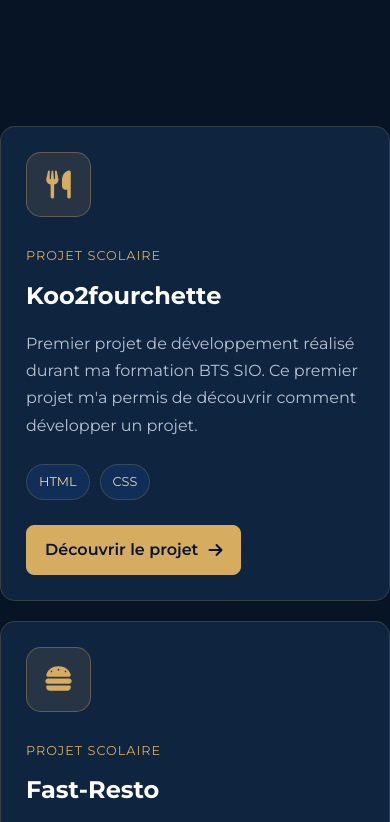
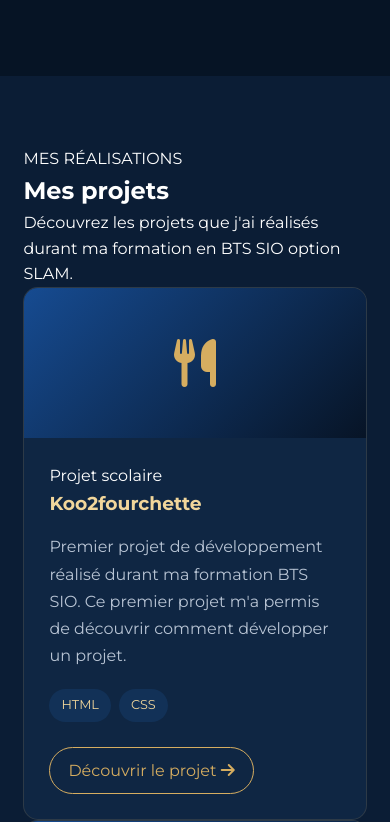
Before and after one commit to lealacroix5/Portfolio, a plain HTML site: page index.html in a window 390 px wide. Shown: the part 5880-6702 px from the top of the page. Drawn offline with Linux system fonts and the light colour scheme.

Commit message:
modifs index et css

```diff
--- a/css/style.css
+++ b/css/style.css
@@ -698,26 +698,61 @@ section {
 /* ============================= */
 
 .projets {
-    padding: 100px 8%;
-    background: rgba(11, 29, 53, 0.45);
-}
+    padding: 80px 8%;
+    background: var(--bleu-fonce);
+}
+
+/* GRILLE DES 3 PROJETS */
 
 .projets-grille {
     display: grid;
-    grid-template-columns: repeat(auto-fit, minmax(280px, 1fr));
+    grid-template-columns: repeat(3, minmax(0, 1fr));
     gap: 30px;
-    max-width: 1100px;
-    margin: 50px auto 0;
+
+    max-width: 1200px;
+    margin: 40px auto 0;
+    width: 100%;
+}
+
+/* CARTES DES PROJETS */
+
+.projets-grille .projet-carte {
+    min-width: 0;
+    height: 100%;
+}
+
+/* =========================
+   RESPONSIVE
+========================= */
+
+/* TABLETTES */
+
+@media (max-width: 992px) {
+    .projets-grille {
+        grid-template-columns: repeat(2, minmax(0, 1fr));
+        gap: 20px;
+    }
+}
+
+/* TÉLÉPHONES */
+
+@media (max-width: 600px) {
+    .projets {
+        padding: 60px 5%;
+    }
+
+    .projets-grille {
+        grid-template-columns: 1fr;
+        gap: 20px;
+    }
 }
 
 .projet-carte {
-    position: relative;
-    padding: 30px;
     background: var(--fond-carte);
-    border: 1px solid rgba(214, 173, 96, 0.2);
+    border: 1px solid rgba(214, 173, 96, 0.15);
     border-radius: 15px;
+    overflow: hidden;
     transition: 0.3s ease;
-    overflow: hidden;
 }
 
 .projet-carte:hover {
@@ -727,93 +762,74 @@ section {
 }
 
 .projet-icone {
-    width: 65px;
-    height: 65px;
+    height: 150px;
     display: flex;
     align-items: center;
     justify-content: center;
-    background: rgba(214, 173, 96, 0.12);
-    border: 1px solid rgba(214, 173, 96, 0.35);
-    border-radius: 15px;
+    background: linear-gradient(135deg, var(--bleu-royal), var(--bleu-nuit));
+    color: var(--dore);
+    font-size: 3rem;
+}
+
+.projet-contenu {
+    padding: 25px;
+}
+
+.projet-contenu h3 {
+    color: var(--dore-clair);
+    margin-bottom: 15px;
+}
+
+.projet-contenu p {
+    color: var(--gris);
+    line-height: 1.7;
+    margin-bottom: 20px;
+}
+
+.projet-technologies {
+    display: flex;
+    flex-wrap: wrap;
+    gap: 8px;
     margin-bottom: 25px;
 }
 
-.projet-icone i {
-    font-size: 28px;
-    color: var(--dore);
-}
-
-.projet-type {
-    display: inline-block;
-    color: var(--dore);
-    font-size: 0.8rem;
-    text-transform: uppercase;
-    letter-spacing: 1px;
-    margin-bottom: 10px;
-}
-
-.projet-contenu h3 {
-    color: var(--blanc);
-    font-size: 1.5rem;
-    margin-bottom: 15px;
-}
-
-.projet-contenu p {
-    color: var(--gris);
-    line-height: 1.7;
-    margin-bottom: 25px;
-}
-
-.projet-technologies {
-    display: flex;
-    flex-wrap: wrap;
-    gap: 10px;
-}
-
 .projet-technologies span {
-    padding: 7px 12px;
+    background: rgba(38, 117, 201, 0.15);
     color: var(--dore-clair);
-    background: rgba(22, 75, 145, 0.3);
-    border: 1px solid rgba(214, 173, 96, 0.2);
+    padding: 6px 12px;
     border-radius: 20px;
     font-size: 0.8rem;
 }
 
 .bouton-projet {
-    display: inline-flex;
-    align-items: center;
-    gap: 10px;
-    margin-top: 25px;
-    padding: 11px 18px;
+    display: inline-block;
+    padding: 10px 18px;
+    border: 1px solid var(--dore);
+    border-radius: 25px;
+    color: var(--dore);
+    text-decoration: none;
+    transition: 0.3s ease;
+}
+
+.bouton-projet:hover {
+    background: var(--dore);
     color: var(--bleu-nuit);
-    background: var(--dore);
-    border: 1px solid var(--dore);
-    border-radius: 8px;
-    text-decoration: none;
-    font-weight: 600;
-    transition: 0.3s ease;
-}
-
-.bouton-projet:hover {
-    color: var(--dore);
-    background: transparent;
-    transform: translateX(4px);
-}
-
-/* RESPONSIVE */
-
-@media screen and (max-width: 768px) {
+}
+
+/* ADAPTATION TABLETTE ET MOBILE */
+@media (max-width: 1000px) {
+    .projets-grille {
+        grid-template-columns: repeat(2, 1fr);
+    }
+}
+
+@media (max-width: 650px) {
     .projets {
-        padding: 70px 5%;
+        padding: 70px 6%;
     }
 
     .projets-grille {
         grid-template-columns: 1fr;
-        gap: 20px;
-    }
-
-    .projet-carte {
-        padding: 25px;
     }
 }
 
@@ -1432,14 +1448,24 @@ section {
     background: var(--bleu-nuit);
     border-top: 1px solid rgba(214, 173, 96, 0.2);
     box-sizing: border-box;
+    display: block;
+    text-align: center;
 }
 
 .footer-contenu {
-    width: 100%;
-    display: flex;
-    justify-content: space-between;
+    max-width: 1100px;
+    margin: 0 auto;
+    display: flex;
+    justify-content: center;
     align-items: flex-start;
-    gap: 50px;
+    gap: 80px;
+}
+
+.footer-identite,
+.footer-navigation,
+.footer-social {
+    flex: 1;
+    text-align: center;
 }
 
 .footer-identite {
@@ -1473,7 +1499,7 @@ section {
 .footer-social {
     display: flex;
     flex-direction: column;
-    align-items: flex-start;
+    align-items: center;
     gap: 13px;
 }
 
@@ -1525,7 +1551,15 @@ section {
 @media (max-width: 700px) {
     .footer-contenu {
         flex-direction: column;
-        gap: 30px;
+        align-items: center;
+        gap: 35px;
+    }
+
+    .footer-identite,
+    .footer-navigation,
+    .footer-social {
+        width: 100%;
+        text-align: center;
     }
 }
 
--- a/index.html
+++ b/index.html
@@ -350,7 +350,17 @@
 </section>
 
 
-<div class="projets-grille">
+<!-- SECTION PROJETS -->
+<section class="projets" id="projets">
+
+    <div class="section-titre">
+        <span>MES RÉALISATIONS</span>
+        <h2>Mes projets</h2>
+        <p>
+            Découvrez les projets que j'ai réalisés durant
+            ma formation en BTS SIO option SLAM.
+        </p>
+    </div>
 
     <!-- PROJET 1 : KOO2FOURCHETTE -->
     <div class="projet-carte">
@@ -373,7 +383,7 @@
                 <span>CSS</span>
             </div>
 
-            <a href="projets/koo2fourchette.html" class="bouton-projet">
+            <a href="projets/Koo2fourchette.html" class="bouton-projet">
                 Découvrir le projet
                 <i class="fa-solid fa-arrow-right"></i>
             </a>
```
